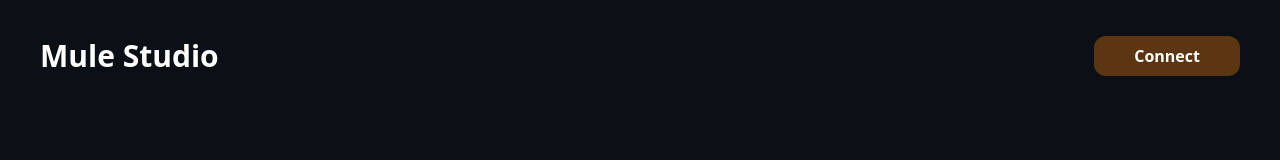
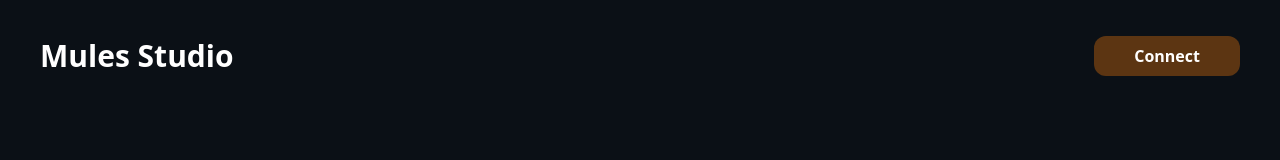
Before and after one commit to brunooomelo/mules-studio, a Next.js app: page / in a window 1280 px wide. Shown: the top 160 px of the page. Built offline with nearby package versions, Linux system fonts and the light colour scheme.

Commit message:
change text

```diff
--- a/components/Header/index.tsx
+++ b/components/Header/index.tsx
@@ -1,13 +1,10 @@
 import { ConnectButton } from "../ConnectButton";
 
-export function Header () {
+export function Header() {
   return (
-    <div className='flex flex-col sm:flex-row sm:justify-between sm:px-10 items-center justify-around  h-28'>
-      <h1 className="text-3xl font-bold text-white">
-        Mule Studio
-      </h1>
+    <div className="flex flex-col sm:flex-row sm:justify-between sm:px-10 items-center justify-around  h-28">
+      <h1 className="text-3xl font-bold text-white">Mules Studio</h1>
       <ConnectButton />
     </div>
-
-)
+  );
 }
```
